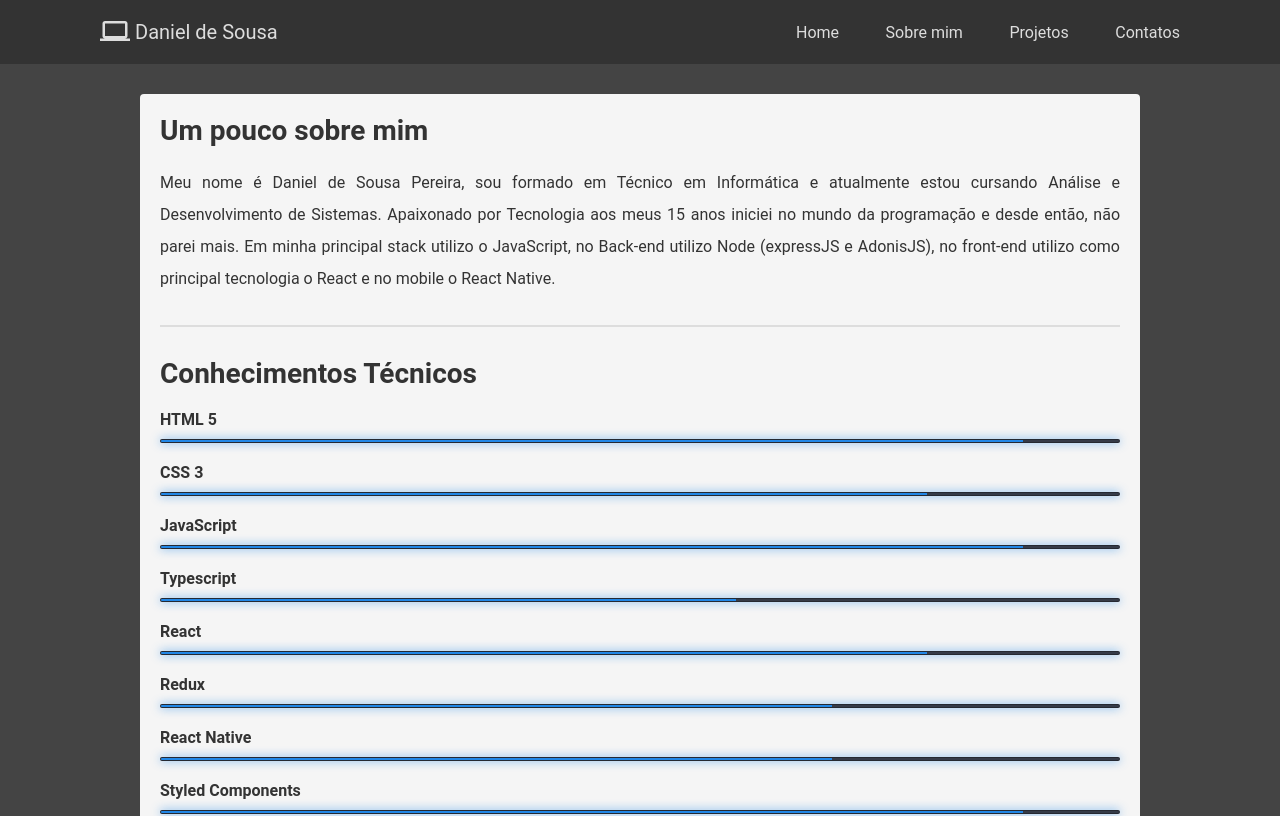
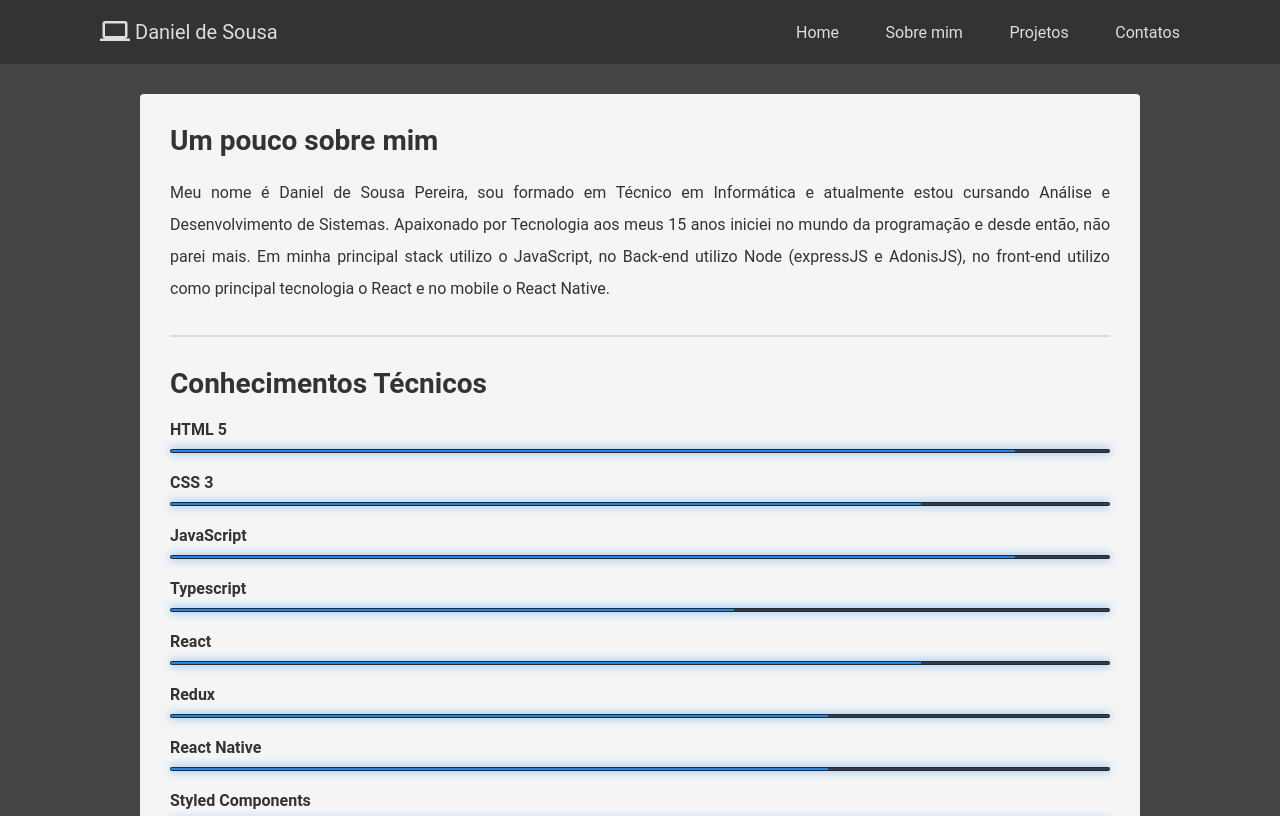
Before and after one commit to dannielss/portfolio, a React (Create React App) app: page /about in a window 1280 px wide. Shown: the top 816 px of the page. Built offline with nearby package versions, Linux system fonts and the light colour scheme.

Commit message:
style: Arrumando os estilos

```diff
--- a/src/pages/About/styles.js
+++ b/src/pages/About/styles.js
@@ -18,6 +18,6 @@ export const Container = styled.div`
 
 export const Content = styled.div`
   background: #F5F5F5;
-  padding: 20px;
+  padding: 30px;
   border-radius: 4px;
 `;
--- a/src/pages/Contact/styles.js
+++ b/src/pages/Contact/styles.js
@@ -22,6 +22,7 @@ export const Container = styled.div`
 export const Content = styled.div`
   background: #F5F5F5;
   padding: 30px;
+  margin: 0 10px;
   border-radius: 4px;
 `;
 
```
